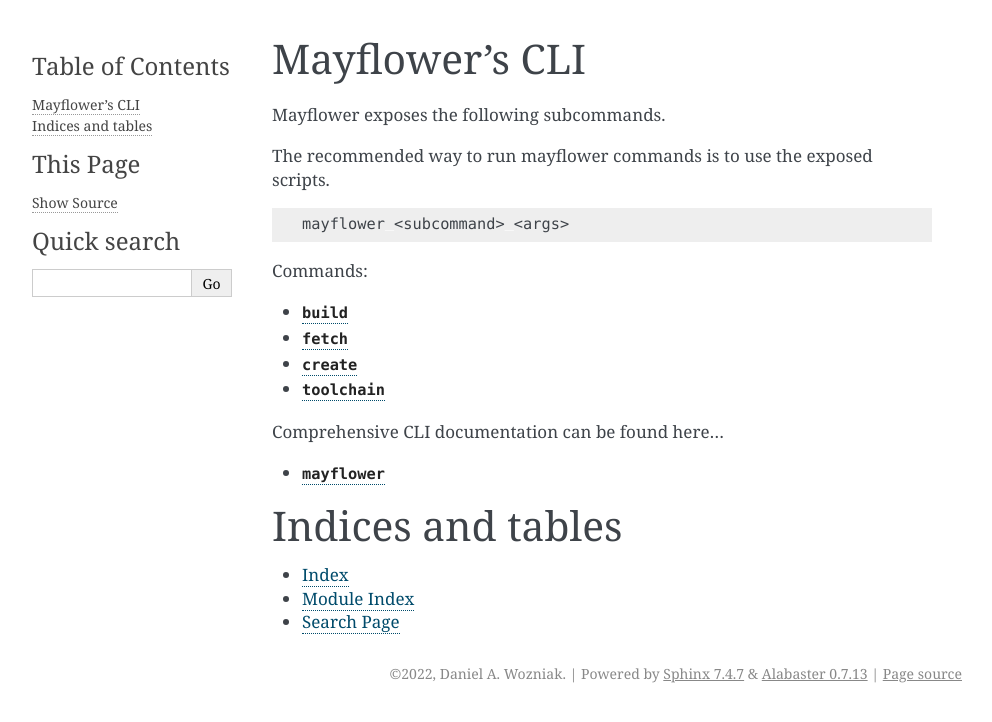
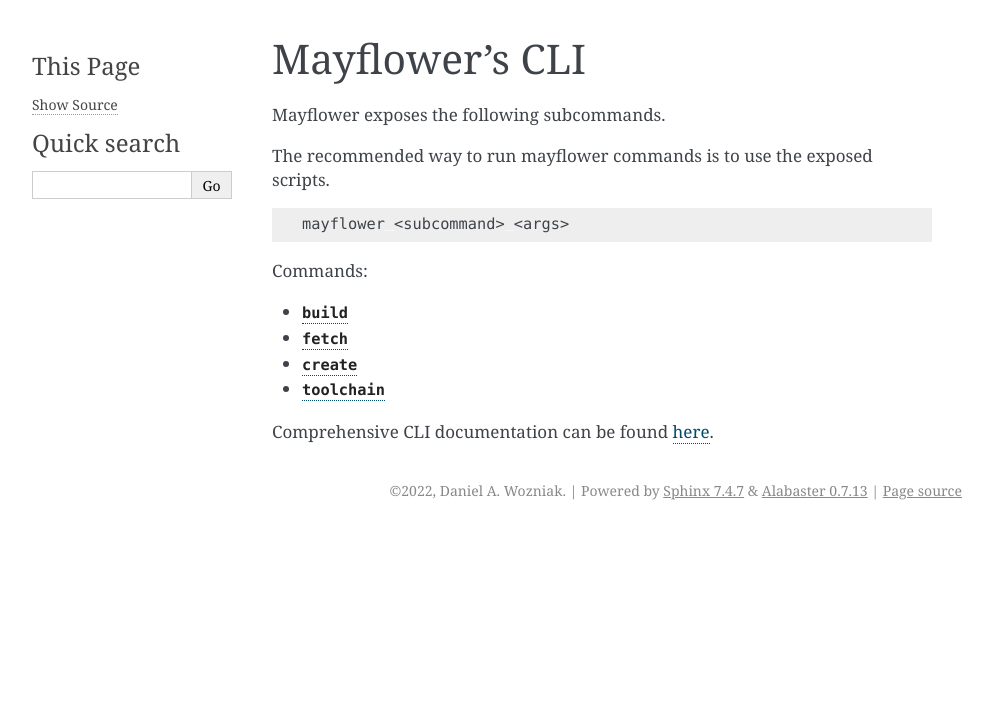
Before and after one commit to saltstack/relenv, a Sphinx documentation site: the page built from docs/source/cli/index.rst, in a window 1280 px wide. Shown: the top 722 px of the page, without its empty margins (148-1140 px from the left). Built offline with Sphinx 7.4.7, drawn with Linux system fonts in a browser that asks for light colours.

Commit message:
small cosmetic fixes with comprehensive CLI docs

```diff
--- a/docs/source/cli/index.rst
+++ b/docs/source/cli/index.rst
@@ -20,17 +20,10 @@
    create
    toolchain
 
-Comprehensive CLI documentation can be found here...
+Comprehensive CLI documentation can be found :doc:`here <mayflower>`.
 
 .. toctree::
    :maxdepth: 1
+   :hidden:
 
    mayflower
-
-
-Indices and tables
-==================
-
-* :ref:`genindex`
-* :ref:`modindex`
-* :ref:`search`
--- a/docs/source/index.rst
+++ b/docs/source/index.rst
@@ -40,6 +40,7 @@
    cli/index
    contributing
 
+
 Indices and tables
 ==================
 
```
